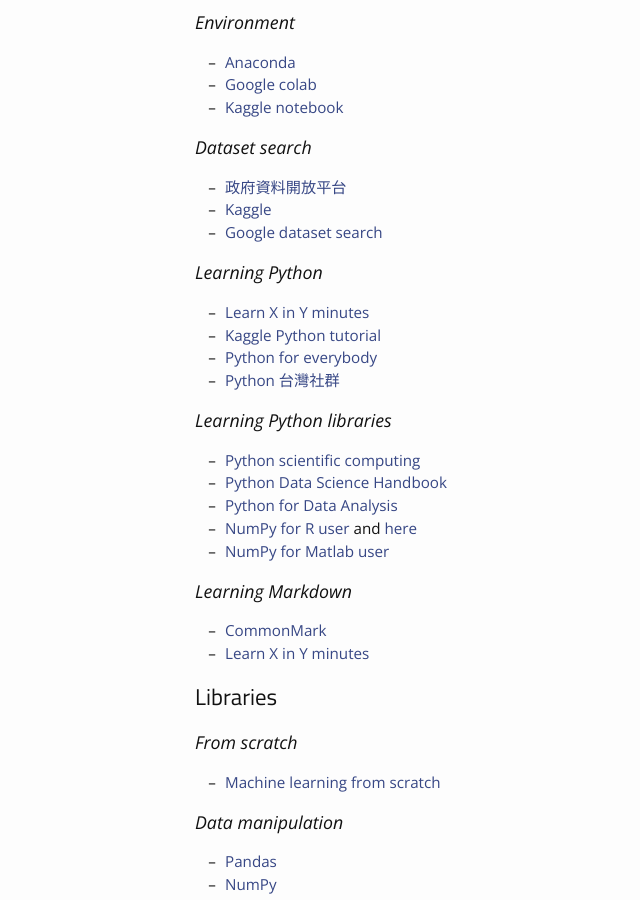
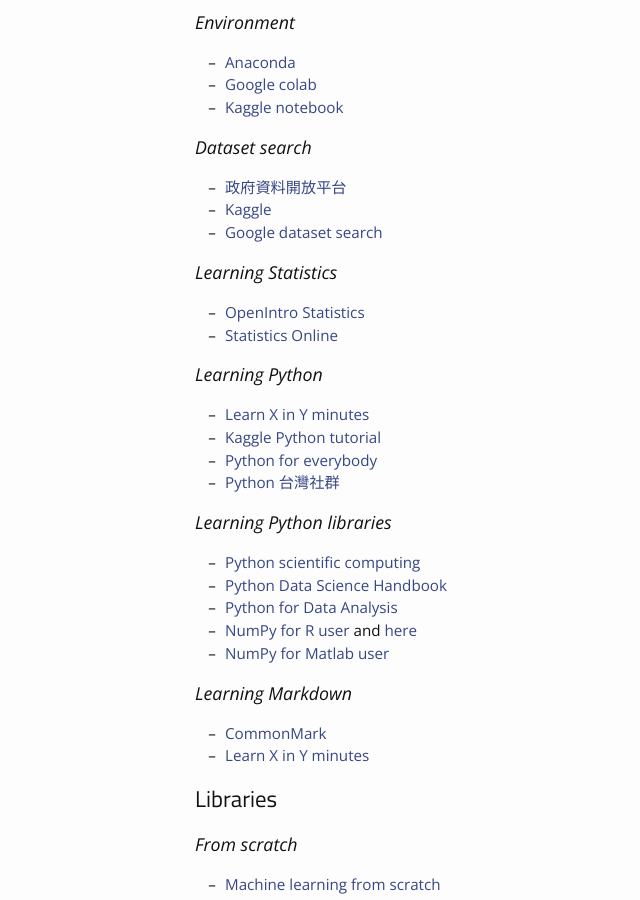
Before and after one commit to phonchi/nsysu-math524-2022, a Jekyll site: the page built from materials.md, in a window 1280 px wide and 900 px high, scrolled down 587 px. Shown: the whole window, without its empty margins (0-640 px from the left). Built offline with Jekyll 4.4.1, drawn with Linux system fonts in a browser that asks for light colours; nearby versions of some CDN libraries.

Commit message:
Update materials.md

```diff
--- a/materials.md
+++ b/materials.md
@@ -31,6 +31,10 @@
 * [政府資料開放平台](https://data.gov.tw/)
 * [Kaggle](https://www.kaggle.com/datasets)
 * [Google dataset search](https://datasetsearch.research.google.com/)
+
+### Learning Statistics
+* [OpenIntro Statistics](https://www.openintro.org/book/os/)
+* [Statistics Online](https://online.stat.psu.edu/statprogram/)
 
 ### Learning Python
 * [Learn X in Y minutes](https://learnxinyminutes.com/docs/python/)
```
